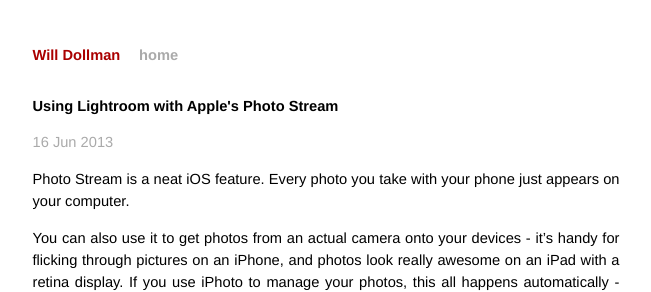
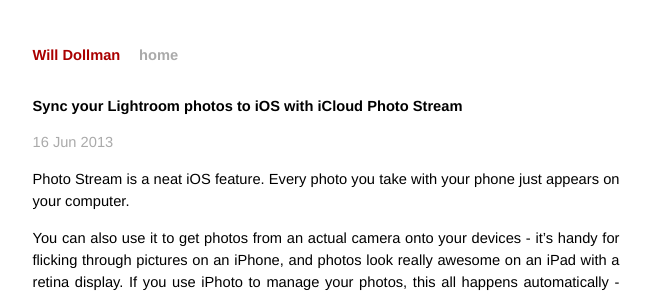
Before and after one commit to willdollman/willdollman.github.com, a Jekyll site: the page built from _posts/2013-06-16-lightroom-photostream.md, in a window 1280 px wide. Shown: the top 292 px of the page, without its empty margins (314-965 px from the left). Built offline with Jekyll 4.4.1, drawn with Linux system fonts in a browser that asks for light colours.

Commit message:
Rename photostream post

```diff
--- a/_posts/2013-06-16-lightroom-photostream.md
+++ b/_posts/2013-06-16-lightroom-photostream.md
@@ -1,6 +1,6 @@
 ---
 layout: post
-title: Using Lightroom with Apple's Photo Stream
+title: Sync your Lightroom photos to iOS with iCloud Photo Stream
 ---
 
 Photo Stream is a neat iOS feature. Every photo you take with your phone just appears on your computer.
```
